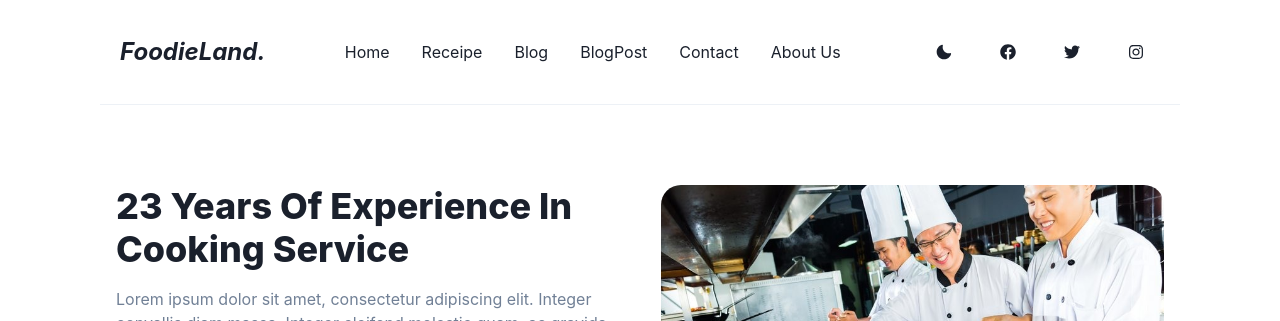
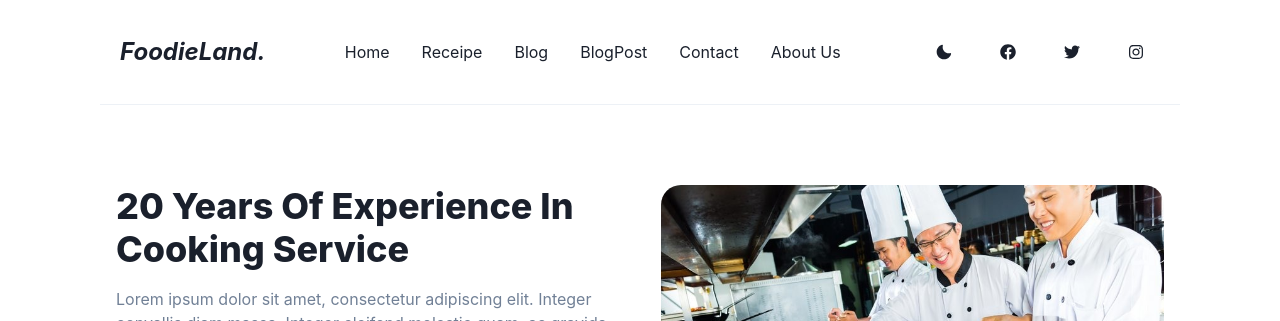
Before and after one commit to bprasad01/FoodieLand, a React (Create React App) app: page /about in a window 1280 px wide. Shown: the top 321 px of the page. Built offline with nearby package versions, Linux system fonts and the light colour scheme; no server answers.

Commit message:
Change Header in about

```diff
--- a/src/components/AboutUs/AboutBanner.jsx
+++ b/src/components/AboutUs/AboutBanner.jsx
@@ -7,7 +7,7 @@ function AboutBanner(props) {
     <Container maxW={1080} mx={"auto"} mt={20}>
       <Flex>
         <Box w={"48%"}>
-          <Heading fontSize={"4xl"} fontWeight={800}>23 Years Of Experience In Cooking Service</Heading>
+          <Heading fontSize={"4xl"} fontWeight={800}>20 Years Of Experience In Cooking Service</Heading>
           <Text fontSize={"md"} my={4} color={"gray.500"}>
             Lorem ipsum dolor sit amet, consectetur adipiscing elit. Integer
             convallis diam massa. Integer eleifend molestie quam, ac gravida
```
